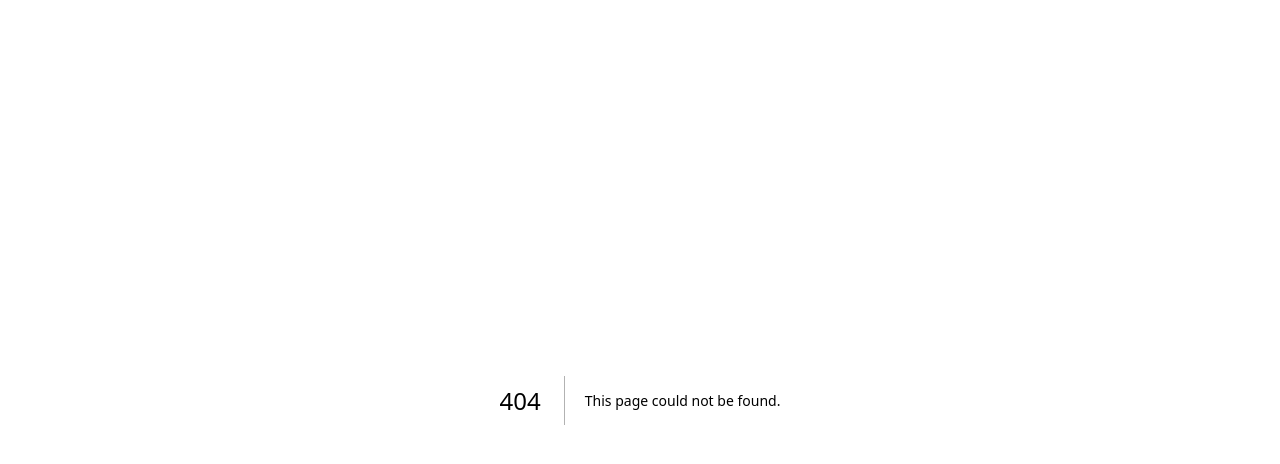
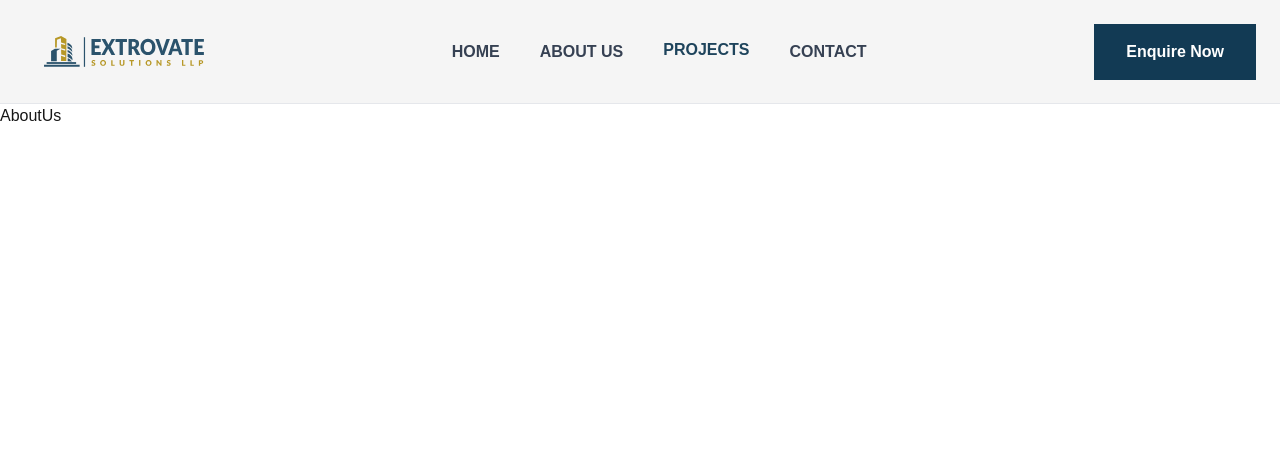
Before and after one commit to webexcodesolutions/extrovatesolutionsllp-frontend, a Next.js app: page /about-us in a window 1280 px wide. Before the commit this address had no page. Shown: the top 464 px of the page. Built offline with nearby package versions, Linux system fonts and the light colour scheme.

Commit message:
header added (#3)
Co-authored-by: Ankit Sharma <ankit.sharma09547@gmail.com>

```diff
--- /dev/null
+++ b/src/app/about-us/page.tsx
@@ -0,0 +1,7 @@
+import React from "react";
+
+function AboutUs() {
+  return <div>AboutUs</div>;
+}
+
+export default AboutUs;
--- /dev/null
+++ b/src/app/components/header/Header.tsx
@@ -0,0 +1,69 @@
+import Image from "next/image";
+import Link from "next/link";
+export default function Header() {
+  return (
+    <header className="w-full bg-[#F5F5F5] border-b border-gray-200">
+      <div className="max-w-7xl mx-auto px-6 py-4 flex items-center justify-between">
+        {/* Logo */}
+        <div className="flex items-center gap-3">
+          <Link href="/">
+            <Image
+              className=" p-5 rounded-lg"
+              src="/logo.svg"
+              alt="extrovatesolutionsllp logo"
+              width={200}
+              height={500}
+              priority
+            />
+          </Link>
+
+          {/* If you don't have logo image, use text */}
+          {/* <div>
+            <h1 className="text-3xl font-bold text-[#1E445C] tracking-wide">
+              EXTROVATE
+            </h1>
+            <p className="text-sm text-[#C49A3A] tracking-[4px]">
+              SOLUTIONS LLP
+            </p>
+          </div> */}
+        </div>
+
+        {/* Navigation */}
+        <nav className="hidden md:flex items-center gap-10">
+          <Link
+            href="/"
+            className="text-gray-700 font-semibold hover:text-[#1E445C] transition"
+          >
+            HOME
+          </Link>
+
+          <Link
+            href="/about-us"
+            className="text-gray-700 font-semibold hover:text-[#1E445C] transition"
+          >
+            ABOUT US
+          </Link>
+
+          <a
+            href="/projects"
+            className="text-[#1E445C] font-semibold border-[#1E445C] pb-1"
+          >
+            PROJECTS
+          </a>
+
+          <a
+            href="/contact-us"
+            className="text-gray-700 font-semibold hover:text-[#1E445C] transition"
+          >
+            CONTACT
+          </a>
+        </nav>
+
+        {/* CTA Button */}
+        <button className="bg-[#123A54] text-white px-8 py-4 font-semibold hover:bg-[#0E3046] transition duration-300">
+          Enquire Now
+        </button>
+      </div>
+    </header>
+  );
+}
--- /dev/null
+++ b/src/app/contact-us/page.tsx
@@ -0,0 +1,7 @@
+import React from "react";
+
+function ContactUs() {
+  return <div>ContactUs</div>;
+}
+
+export default ContactUs;
--- a/src/app/layout.tsx
+++ b/src/app/layout.tsx
@@ -1,6 +1,7 @@
 import type { Metadata } from "next";
 import { Geist, Geist_Mono } from "next/font/google";
 import "./globals.css";
+import Header from "./components/header/Header";
 
 const geistSans = Geist({
   variable: "--font-geist-sans",
@@ -27,7 +28,10 @@ export default function RootLayout({
       lang="en"
       className={`${geistSans.variable} ${geistMono.variable} h-full antialiased`}
     >
-      <body className="min-h-full flex flex-col">{children}</body>
+      <body className="min-h-full flex flex-col">
+        <Header />
+        {children}
+      </body>
     </html>
   );
 }
--- /dev/null
+++ b/src/app/projects/page.tsx
@@ -0,0 +1,7 @@
+import React from "react";
+
+function Projects() {
+  return <div>Projects</div>;
+}
+
+export default Projects;
```
Also changed, not shown: src/app/components/footer/Footer.tsx (added).
